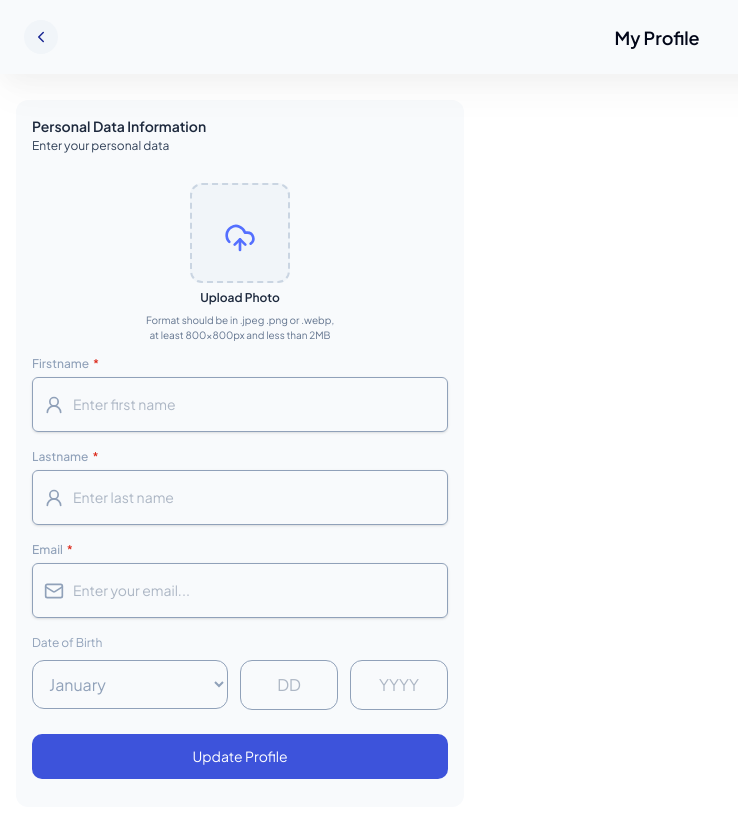
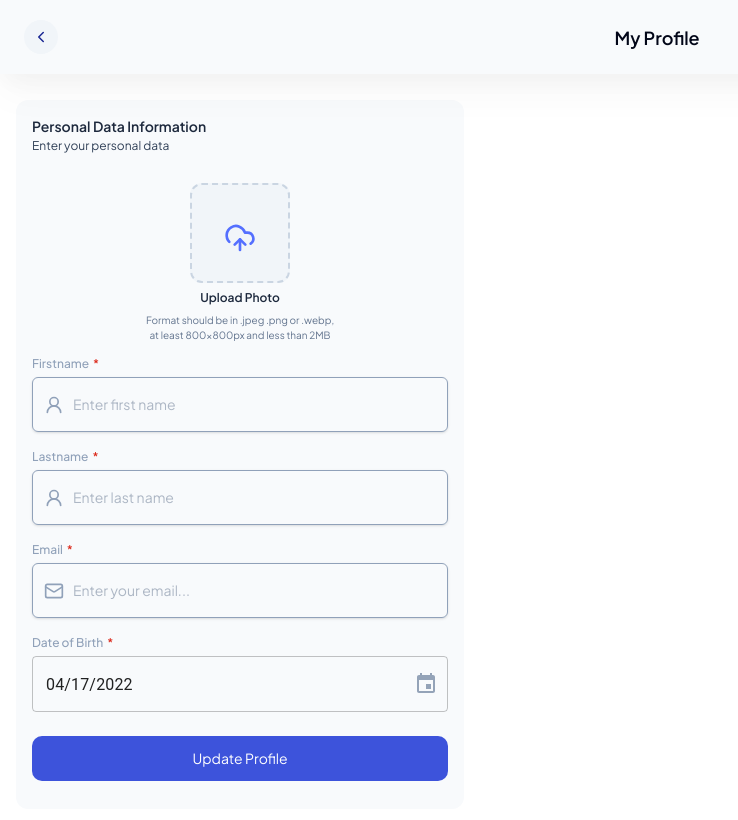
Before and after one commit to dude243485/Tasky, a React (Vite) app: page /profile/edit-profile in a window 1280 px wide. Shown: the top 820 px of the page, without its empty margins (0-738 px from the left). Built offline with nearby package versions, Linux system fonts and the light colour scheme.

Commit message:
feat(ui) : added a new modern date picker to the profile edit page

```diff
--- /dev/null
+++ b/src/components/materials-ui/DatePickerValue.tsx
@@ -0,0 +1,121 @@
+import  { Dayjs } from 'dayjs';
+import { LocalizationProvider } from '@mui/x-date-pickers/LocalizationProvider';
+import { AdapterDayjs } from '@mui/x-date-pickers/AdapterDayjs';
+
+import { MobileDatePicker } from '@mui/x-date-pickers/MobileDatePicker';
+import { useMemo } from 'react';
+import { useTheme } from '../../services/ThemeContext';
+import { createTheme, ThemeProvider as MuiThemeProvider } from '@mui/material/styles';
+
+
+interface DOBProps {
+  onDateChange: (value: Dayjs | null) => void;
+  value: Dayjs | null;
+  error?: string;
+  label?: string;
+  required?: boolean;
+}
+
+export default function DatePickerValue({ onDateChange, error, value, label, required }: DOBProps) {
+  const { isDark } = useTheme();
+
+  const theme = useMemo(
+    () =>
+      createTheme({
+        palette: {
+          mode: isDark ? 'dark' : 'light',
+        },
+      }),
+    [isDark],
+  );
+
+  return (
+    <MuiThemeProvider theme={theme}>
+      <LocalizationProvider dateAdapter={AdapterDayjs}>
+        <div className="w-full mb-4">
+          {label && (
+            <label
+              htmlFor={label}
+              className="block text-[12px] font-medium text-slate-400 dark:text-slate-300 mb-1"
+            >
+              {label}
+              {required && <span className="text-brand-error-600 text-[12px] ml-1">*</span>}
+            </label>
+          )}
+          <MobileDatePicker
+            value={value}
+            onChange={onDateChange}
+            slotProps={{
+              textField: {
+                fullWidth: true,
+                error: !!error,
+                placeholder: "Select Date",
+                sx: {
+                  "& .MuiOutlinedInput-root": {
+                    borderRadius: "0.375rem", // rounded-md
+                    backgroundColor: "transparent",
+                    transition: "all 0.2s ease-in-out",
+                    border: "1px solid",
+                    borderColor: error ? "#DB2719" : "#94a3b8", // brand-error-600 : slate-400
+                    boxShadow: "0 0 0 1px #546FFF, 0 1px 2px 0 rgb(0 0 0 / 0.05)", // shadow-sm
+                    "&:hover": {
+                      outline: "none",
+                      borderColor: error ? "#DB2719" : "#94a3b8",
+                    },
+                    "&.Mui-focused": {
+                      borderColor: error ? "#DB2719" : "#546FFF", // brand-error-600 : brand-primary-500
+                      boxShadow: error
+                        ? "0 0 0 1px #DB2719, 0 1px 2px 0 rgb(0 0 0 / 0.05)"
+                        : "0 0 0 1px #546FFF, 0 1px 2px 0 rgb(0 0 0 / 0.05)",
+                    },
+                    "& fieldset": {
+                      border: "none", // Remove default MUI fieldset to use our custom border on root
+                    },
+                    paddingRight: "16px", // pr-4
+                  },
+                  "& .MuiInputBase-input": {
+                    marginTop : "16px",
+                    padding: "16px 0 16px 16px", // py-4 pl-4
+                    fontSize: "14px",
+                    color: "inherit",
+                    borderColor: "blue"
+                  },
+                  "& .MuiSvgIcon-root": {
+                    color: "#94a3b8" // slate-400
+                  }
+
+                }
+              },
+              dialog: {
+                sx: {
+                  "& .MuiPaper-root": {
+                    backgroundColor: isDark ? "#0f172a" : "#fff", // slate-900 or white
+                    color: isDark ? "#fff" : "inherit",
+                    backgroundImage: "none"
+                  },
+                  "& .MuiPickersDay-root": {
+                    color: isDark ? "#cbd5e1" : "inherit", // slate-300
+                    "&.Mui-selected": {
+                      backgroundColor: "#546FFF", // brand-primary-500
+                      color: "#fff"
+                    }
+                  },
+                  "& .MuiDayCalendar-weekDayLabel": {
+                    color: isDark ? "#94a3b8" : "#64748b" // slate-400 : slate-500
+                  },
+                  "& .MuiPickersCalendarHeader-label": {
+                    color: isDark ? "#e2e8f0" : "inherit" // slate-200
+                  },
+                  "& .MuiSvgIcon-root": {
+                    color: isDark ? "#94a3b8" : "inherit"
+                  }
+                }
+              }
+            }}
+          />
+          {error && <p className="mt-1 text-[11px] text-brand-error-600 font-medium">{error}</p>}
+        </div>
+      </LocalizationProvider>
+    </MuiThemeProvider>
+  );
+}
--- a/src/pages/profile/ProfilEditForm.tsx
+++ b/src/pages/profile/ProfilEditForm.tsx
@@ -5,7 +5,9 @@ import InputField from "../../components/InputField";
 import { Mail, TriangleAlert, UserRound } from "lucide-react";
 import ImageUpload from "../../components/ImageUpload";
 import DOBInput from "../../components/DOBInput";
+import dayjs, { Dayjs } from 'dayjs';
 import BrandButton from "../../components/BrandButton";
+import DatePickerValue from "../../components/materials-ui/DatePickerValue";
 
 function ProfilEditForm() {
     const navigate = useNavigate();
@@ -75,6 +77,7 @@ function ProfilEditForm() {
 
             });
             navigate("/dashboard")
+            console.log("formData: ", formData)
 
         } catch(error) {
             console.error("Sign up error : ", error);
@@ -114,10 +117,15 @@ function ProfilEditForm() {
         }
     }
 
-    const handleDobUpdate = (dateString: string) => {
+    const [value, setValue] = useState<Dayjs | null>(dayjs('2022-04-17'));
+
+    const handleDobUpdate = (dateString: Dayjs | null) => {
+        const ds = dateString?.format('YYYY-MM-DD');
+        setValue(dateString);
+
         setFormData((prev : ProfileEditData) => ({
             ...prev,
-            dob : dateString
+            dob : ds
         }))
 
         if (errors["dob" as keyof ProfileEditErrors]){
@@ -182,10 +190,17 @@ function ProfilEditForm() {
         disabled = { isSubmitting }
         Icon = { Mail }
         />
-        <DOBInput
+        {/* <DOBInput
         onDateChange={ handleDobUpdate }
         error= { errors.dob }
-        />
+        /> */}
+        <DatePickerValue
+        onDateChange={ handleDobUpdate }
+        error = { errors.dob }
+        value={ value }
+        label = "Date of Birth"
+        required = { true }
+         />
         {errors.submit && (
             <div
             role = "alert"
--- a/src/types/forms.ts
+++ b/src/types/forms.ts
@@ -1,4 +1,5 @@
 import type { LucideIcon } from "lucide-react";
+import { Dayjs } from "dayjs";
 
 export interface InputProps extends React.InputHTMLAttributes<HTMLInputElement> {
     label?: string;
```
Also changed, not shown: package.json (+7 -0 lines), 1 other file (tests, documents, lock files or other folders).
